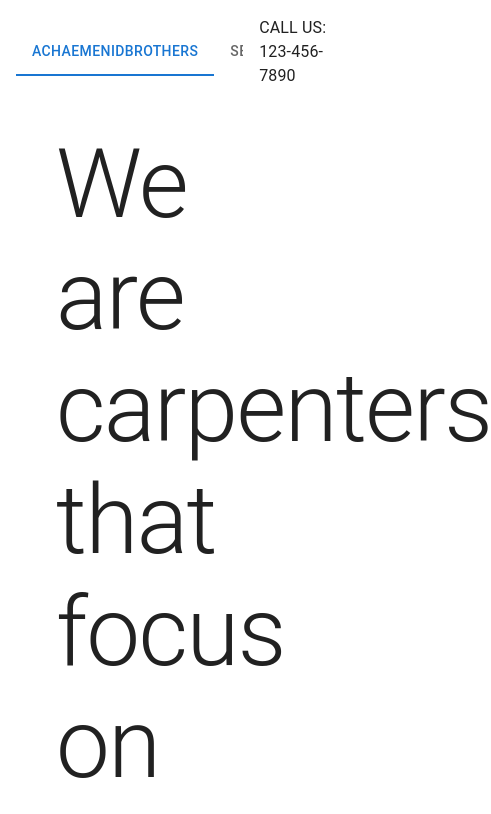
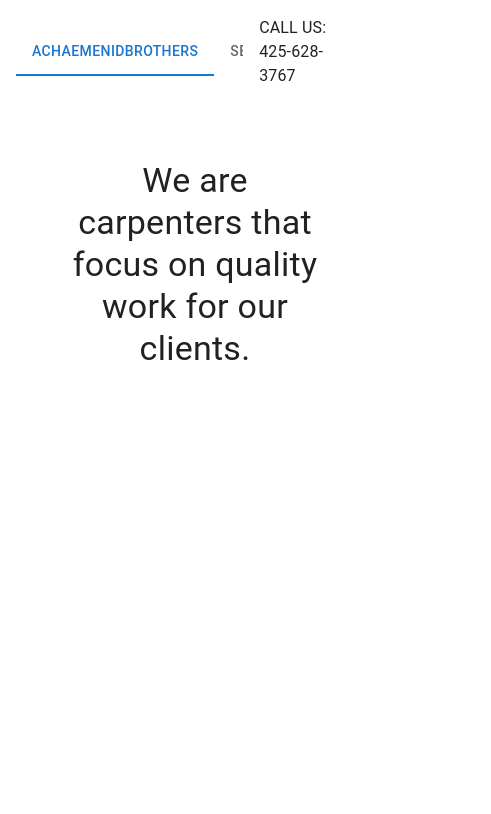
Before and after one commit to MrKeon/abros, a React (Create React App) app: page / in a window 390 px wide. Shown: the top 814 px of the page, 491 px wide, since content can reach past the window. Built offline with nearby package versions, Linux system fonts and the light colour scheme.

Commit message:
add contact info. add some mobile friendly styling.

```diff
--- a/src/App.tsx
+++ b/src/App.tsx
@@ -5,6 +5,7 @@ import { Services } from './pages/Services';
 import { About } from './pages/About';
 import Contact from './pages/Contact';
 import { Home } from './pages/Home';
+import { businessPhone } from './util/util';
 
 function CustomTabPanel(props: { [x: string]: any; children: any; value: any; index: any; }) {
   const { children, value, index, ...other } = props;
@@ -32,15 +33,15 @@ function App() {
     <CssBaseline>
       <Container>
         <Box sx={{ width: '100%', display: 'flex', alignItems: 'center', justifyContent: 'space-between' }}>
-          <Tabs value={tab} onChange={handleChange}>
+          <Tabs value={tab} onChange={handleChange} sx={{ flexGrow: 1 }} variant="scrollable">
             <Tab label="AchaemenidBrothers" />
             <Tab label="Services" />
             {/* <Tab label="About" /> */}
             <Tab label="Contact" />
           </Tabs>
           <Typography sx={{ ml: 'auto', p: 2 }}>
-            <Link href="tel:123-456-7890" color="inherit" underline="none">
-              CALL US: 123-456-7890
+            <Link href={`tel:${businessPhone}`} color="inherit" underline="none">
+              CALL US: {businessPhone}
             </Link>
           </Typography>
         </Box>
--- a/src/pages/Contact.tsx
+++ b/src/pages/Contact.tsx
@@ -11,13 +11,25 @@ const Contact: React.FC = () => {
 
     const handleSubmit = (event: React.FormEvent<HTMLFormElement>) => {
         event.preventDefault();
-        const mailtoLink = `mailto:${businessEmail}?subject=${encodeURIComponent(subject)}&body=${encodeURIComponent(`Name: ${name}\nEmail: ${email}\n\nMessage:\n${message}`)}`;
+        const mailtoLink = `mailto:${businessEmail}?subject=${encodeURIComponent(subject)}&body=${encodeURIComponent(`Name: ${name}\nEmail: ${email}\nPhone: ${tel}\n\nMessage:\n${message}`)}`;
         window.location.href = mailtoLink;
     };
 
     return (
-        <Box component="form" onSubmit={handleSubmit} sx={{ mt: 3 }}>
-            <Typography variant="h6" gutterBottom>
+        <Box
+            component="form"
+            onSubmit={handleSubmit}
+            sx={{
+                mt: 3,
+                maxWidth: '600px',
+                mx: 'auto',
+                p: { xs: 2, sm: 3 },
+                boxShadow: { xs: 1, sm: 3 },
+                borderRadius: 2,
+                bgcolor: 'background.paper',
+            }}
+        >
+            <Typography variant="h6" gutterBottom textAlign="center">
                 Contact Us
             </Typography>
             <TextField
@@ -27,6 +39,7 @@ const Contact: React.FC = () => {
                 fullWidth
                 required
                 margin="normal"
+                variant="outlined"
             />
             <TextField
                 label="Your Email"
@@ -36,6 +49,7 @@ const Contact: React.FC = () => {
                 fullWidth
                 required
                 margin="normal"
+                variant="outlined"
             />
             <TextField
                 label="Your Phone Number"
@@ -44,6 +58,7 @@ const Contact: React.FC = () => {
                 onChange={(e) => setTel(e.target.value)}
                 fullWidth
                 margin="normal"
+                variant="outlined"
             />
             <TextField
                 label="Subject"
@@ -52,6 +67,7 @@ const Contact: React.FC = () => {
                 fullWidth
                 required
                 margin="normal"
+                variant="outlined"
             />
             <TextField
                 label="Message"
@@ -62,8 +78,14 @@ const Contact: React.FC = () => {
                 multiline
                 rows={4}
                 margin="normal"
+                variant="outlined"
             />
-            <Button type="submit" variant="contained" color="primary" sx={{ mt: 2 }}>
+            <Button
+                type="submit"
+                variant="contained"
+                color="primary"
+                sx={{ mt: 2, width: '100%' }}
+            >
                 Send
             </Button>
         </Box>
--- a/src/pages/Home.tsx
+++ b/src/pages/Home.tsx
@@ -1,11 +1,11 @@
 import { Container, Typography } from "@mui/material"
 import React from "react"
 
-export const Home = () => {
+export const Home: React.FC = () => {
     return (
-        <Container>
-            <Typography variant="h1">
-                We are carpenters that focus on quality work for our client.
+        <Container sx={{ textAlign: 'center', my: 4 }}>
+            <Typography variant="h4" component="h1">
+                We are carpenters that focus on quality work for our clients.
             </Typography>
         </Container>
     )
--- a/src/pages/Services.tsx
+++ b/src/pages/Services.tsx
@@ -36,7 +36,8 @@ export const Services = () => {
                                 alt={service.images[0].alt}
                                 style={{
                                     width: '100%',
-                                    height: '200px',  // Set a fixed height for the images
+                                    height: 'auto', // Adjust height automatically
+                                    maxHeight: '200px',  // Maximum height for images
                                     objectFit: 'cover',  // Maintain aspect ratio and cover the area
                                     cursor: 'pointer',
                                 }}
@@ -55,8 +56,8 @@ export const Services = () => {
                 <Box
                     sx={{
                         position: 'relative',
-                        width: '80vw',
-                        height: '80vh',
+                        width: { xs: '90vw', sm: '80vw' }, // Responsive width
+                        height: { xs: '90vh', sm: '80vh' }, // Responsive height
                         bgcolor: 'background.paper',
                         boxShadow: 24,
                         p: 4,
--- a/src/util/util.ts
+++ b/src/util/util.ts
@@ -6,7 +6,8 @@ import remodel2 from "../images/remodel2.jpg"
 import remodel3 from "../images/remodel3.jpg"
 import tile1 from "../images/tile1.jpg"
 
-export const businessEmail = `your-email@example.com`
+export const businessEmail = `khashayar.fpio@gmail.com`
+export const businessPhone = `425-628-3767`
 export const services = [
     {
         title: 'Decking',
```
